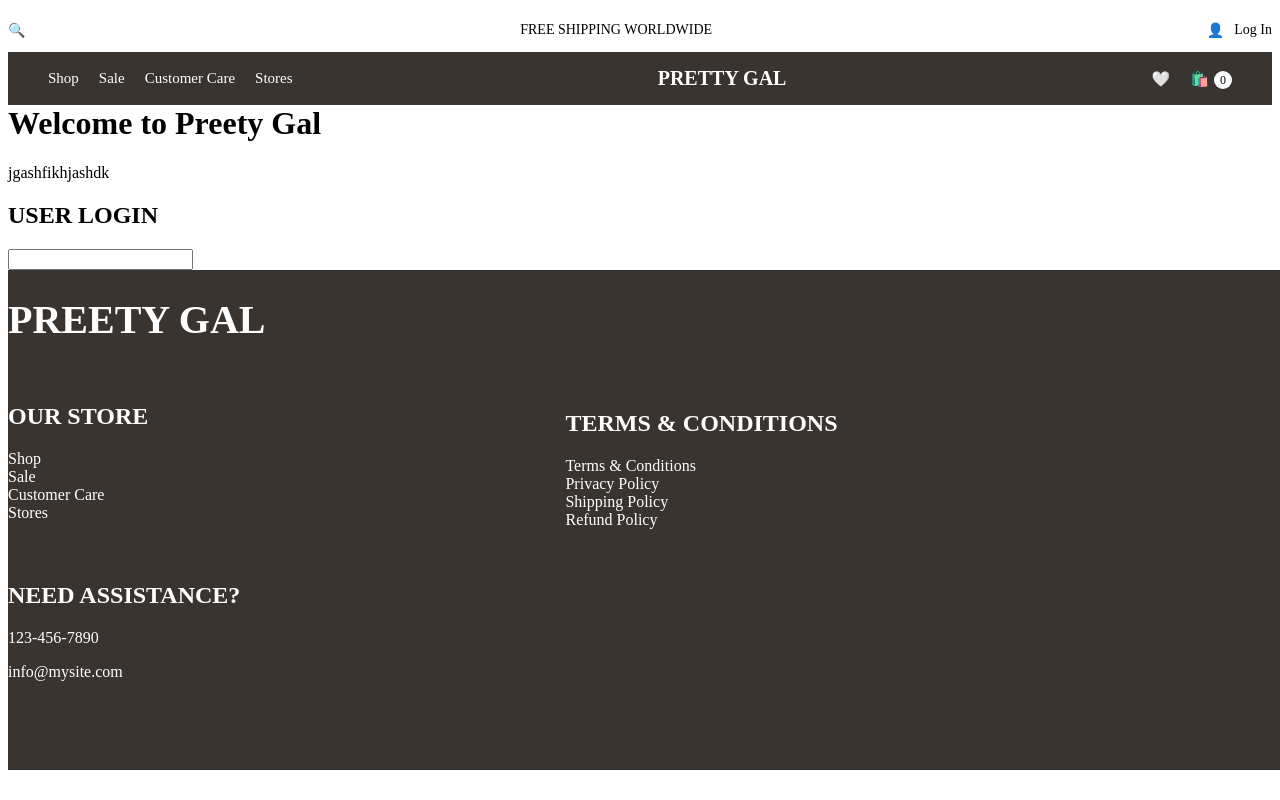
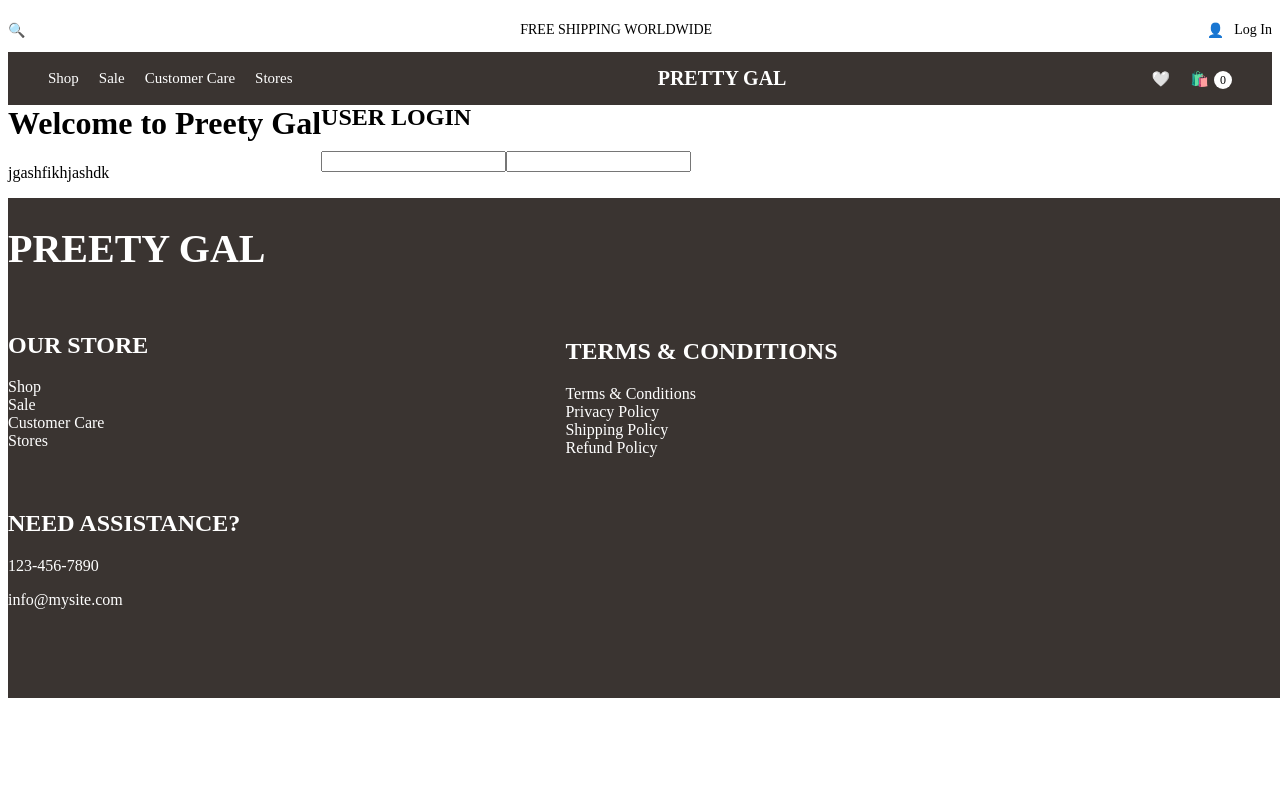
Before and after one commit to sneha31-debug/ecommerce-website, a React (Vite) app in the folder project/: page /login in a window 1280 px wide. Shown: the top 800 px of the page. Built offline with nearby package versions, Linux system fonts and the light colour scheme.

Commit message:
changes added

```diff
--- a/project/src/pages/Login.css
+++ b/project/src/pages/Login.css
@@ -0,0 +1,4 @@
+.login {
+    display: flex;
+    flex-direction: row;
+}
--- a/project/src/pages/Login.jsx
+++ b/project/src/pages/Login.jsx
@@ -1,19 +1,22 @@
 import React from 'react'
-
+import './Login.css'
 const Login = () => {
   return (
-    <div>
-      <div>
-        <div>
+    <div className='login'>
+      <div className='input-block'>
+        <div className='heading1'>
             <h1>Welcome to Preety Gal</h1>
         </div>
-        <div>
+        <div className='para'>
             <p>jgashfikhjashdk</p>
         </div>
       </div>
-      <div>
+      <div className='heading2'>
         <h2>USER LOGIN</h2>
-        <input/>
+        <div className='input'>
+            <input/>
+            <input/>
+        </div>
       </div>
     </div>
   )
```
